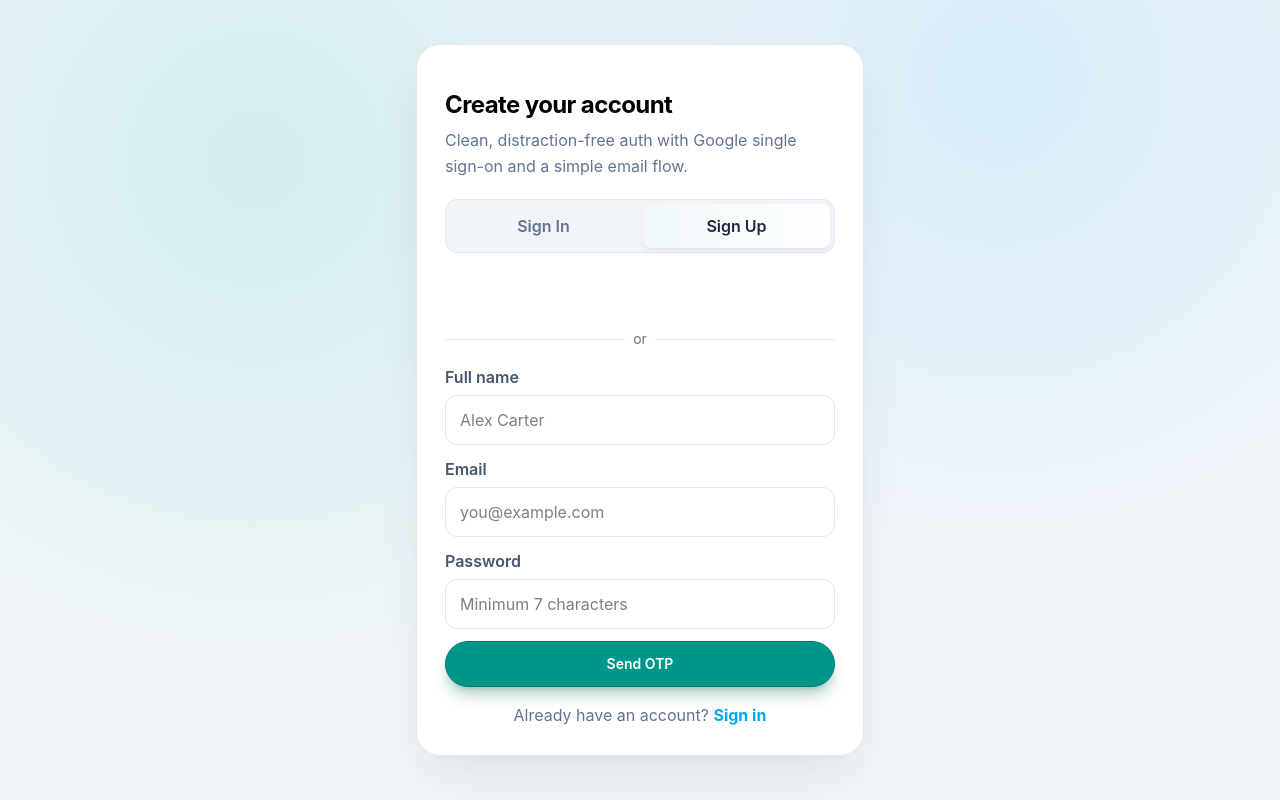
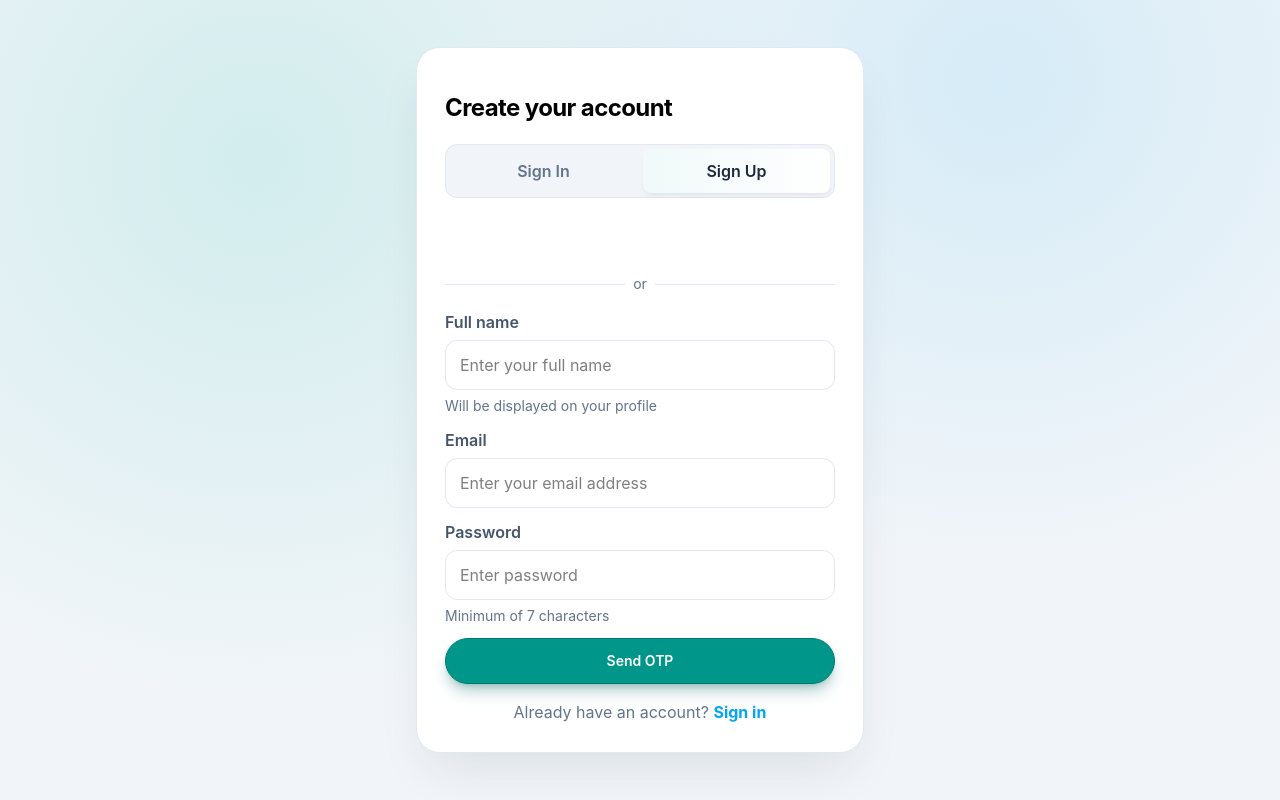
Before and after one commit to Varshil13/Job-Application-Tracker, a React (Vite) app in the folder frontend/: page /auth in a window 1280 px wide. Both pictures are taken after typing "name@example.com", "Sample123" into the empty fields and a click on the button "Create account". Built offline with nearby package versions, Linux system fonts and the light colour scheme; no server answers.

Commit message:
Fixed placeholders

```diff
--- a/frontend/src/App.jsx
+++ b/frontend/src/App.jsx
@@ -23,7 +23,7 @@ function App() {
 
   const handleLogout = async () => {
     try {
-      await fetch(`${import.meta.env.VITE_BACKEND_URL}/auth/logout`, {
+      await fetch("api/auth/logout", {
         method: "POST",
         credentials: "include",
       });
--- a/frontend/src/AuthPage.jsx
+++ b/frontend/src/AuthPage.jsx
@@ -8,13 +8,11 @@ export default function AuthPage({ onGoogleAuth = () => {} }) {
 
   const title =
     activeTab === "signup" ? "Create your account" : "Sign in to continue";
-  const subtitle =
-    "Clean, distraction-free auth with Google single sign-on and a simple email flow.";
 
   return (
     <AuthLayout
       title={title}
-      subtitle={subtitle}
+      subtitle=""
       activeTab={activeTab}
       onTabChange={setActiveTab}
     >
--- a/frontend/src/pages/Signin.jsx
+++ b/frontend/src/pages/Signin.jsx
@@ -86,7 +86,7 @@ export default function Signin({ onSwitchToSignup }) {
           <input
             className="px-3.5 py-3 border border-slate-200 rounded-xl focus:outline-none focus:ring-2 focus:ring-sky-400 focus:ring-opacity-40 disabled:opacity-50"
             type="email"
-            placeholder="you@example.com"
+            placeholder="Enter your email address"
             value={form.email}
             onChange={handleChange("email")}
             required
@@ -99,13 +99,14 @@ export default function Signin({ onSwitchToSignup }) {
           <input
             className="px-3.5 py-3 border border-slate-200 rounded-xl focus:outline-none focus:ring-2 focus:ring-sky-400 focus:ring-opacity-40 disabled:opacity-50"
             type="password"
-            placeholder="Minimum 7 characters"
+            placeholder="Enter password"
             value={form.password}
             onChange={handleChange("password")}
             minLength={7}
             required
             disabled={loading}
           />
+          <span className="text-sm text-slate-500">Minimum of 7 characters</span>
         </label>
 
         <PillButton variant="solid" type="submit" disabled={loading}>
--- a/frontend/src/pages/Signup.jsx
+++ b/frontend/src/pages/Signup.jsx
@@ -121,12 +121,13 @@ export default function Signup({ onSwitchToSignin }) {
             <input
               className="px-3.5 py-3 border border-slate-200 rounded-xl focus:outline-none focus:ring-2 focus:ring-sky-400 focus:ring-opacity-40"
               type="text"
-              placeholder="Alex Carter"
+              placeholder="Enter your full name"
               value={form.name}
               onChange={handleChange("name")}
               required
               disabled={loading}
             />
+            <span className="text-sm text-slate-500">Will be displayed on your profile</span>
           </label>
 
           <label className="flex flex-col gap-1.5">
@@ -134,7 +135,7 @@ export default function Signup({ onSwitchToSignin }) {
             <input
               className="px-3.5 py-3 border border-slate-200 rounded-xl focus:outline-none focus:ring-2 focus:ring-sky-400 focus:ring-opacity-40"
               type="email"
-              placeholder="you@example.com"
+              placeholder="Enter your email address"
               value={form.email}
               onChange={handleChange("email")}
               required
@@ -147,13 +148,14 @@ export default function Signup({ onSwitchToSignin }) {
             <input
               className="px-3.5 py-3 border border-slate-200 rounded-xl focus:outline-none focus:ring-2 focus:ring-sky-400 focus:ring-opacity-40"
               type="password"
-              placeholder="Minimum 7 characters"
+              placeholder="Enter password"
               value={form.password}
               onChange={handleChange("password")}
               minLength={7}
               required
               disabled={loading}
             />
+            <span className="text-sm text-slate-500">Minimum of 7 characters</span>
           </label>
 
           <PillButton variant="solid" type="submit" disabled={loading}>
```
